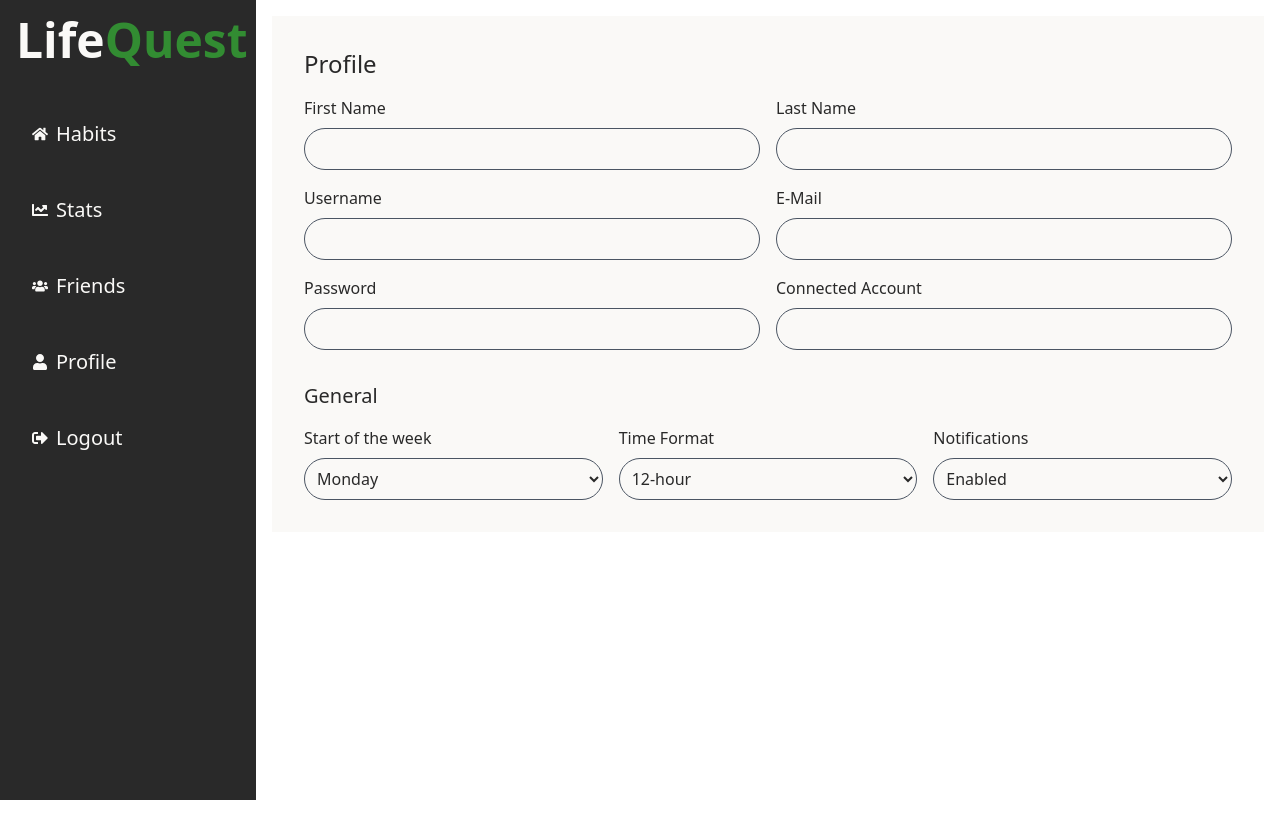
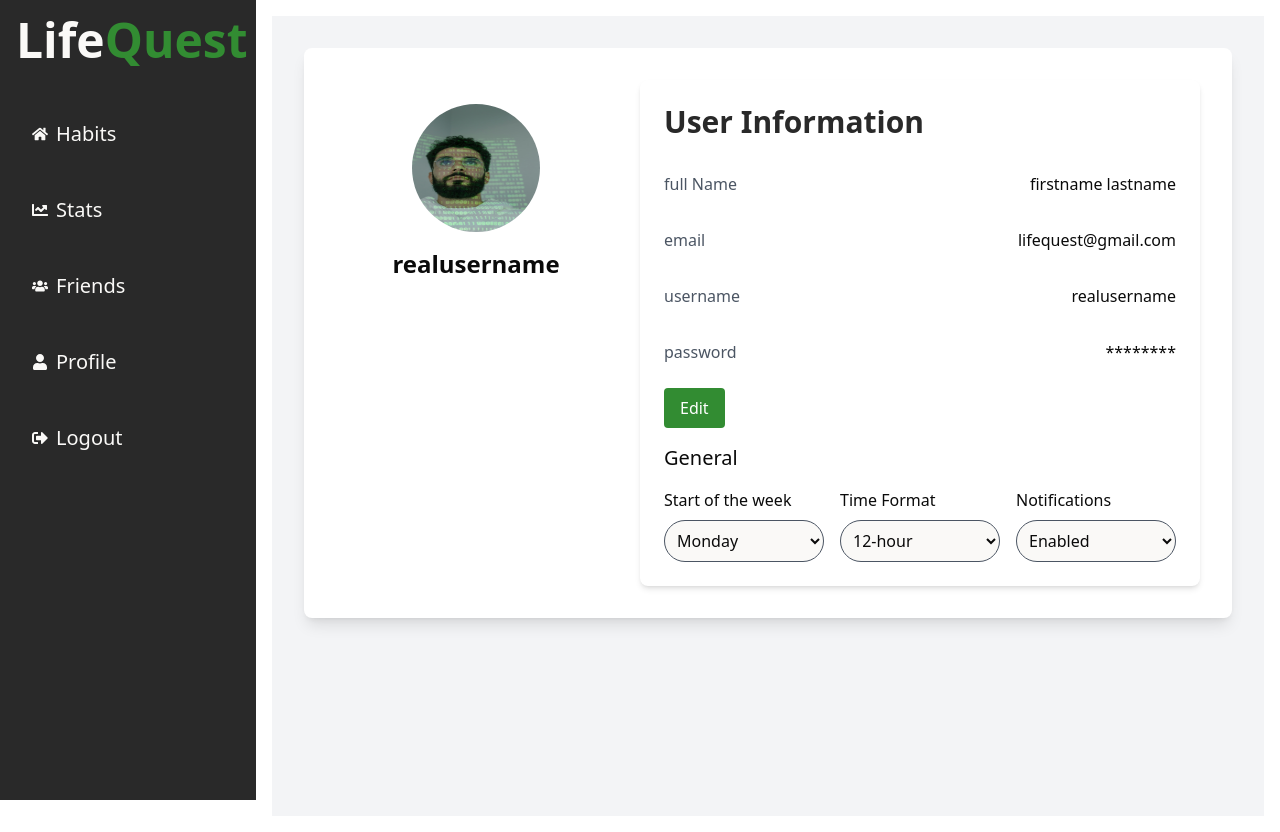
Before and after one commit to Team-Pixel-Perfect/LifeQuest-IBMSkillsBuild-Internship, a React (Vite) app: page /dashboard/profile in a window 1280 px wide. Before the commit the page ends 800 px from the top, so only its background shows below. Built offline with nearby package versions, Linux system fonts and the light colour scheme.

Commit message:
profile page overhaul

```diff
--- a/src/dashboard/Profile/Profile.jsx
+++ /dev/null
@@ -1,69 +0,0 @@
-import React from 'react';
-
-
-const ProfilePage = () => {
-    return (
-
-        <main className=" w-4/5 p-8 bg-customWhite text-customBlack h-full w-full">
-          <form>
-            <section className="mb-8">
-              <h3 className="text-2xl mb-4">Profile</h3>
-              <div className="grid grid-cols-2 gap-4">
-                <div className="form-group">
-                  <label className="block mb-2">First Name</label>
-                  <input type="text" className="w-full p-2 bg-customWhite border border-gray-600 rounded-full " />
-                </div>
-                <div className="form-group">
-                  <label className="block mb-2">Last Name</label>
-                  <input type="text" className="w-full p-2 bg-customWhite border border-gray-600 rounded-full" />
-                </div>
-                <div className="form-group">
-                  <label className="block mb-2">Username</label>
-                  <input type="text" className="w-full p-2 bg-customWhite border border-gray-600 rounded-full" />
-                </div>
-                <div className="form-group">
-                  <label className="block mb-2">E-Mail</label>
-                  <input type="email" className="w-full p-2 bg-customWhite border border-gray-600 rounded-full" />
-                </div>
-                <div className="form-group">
-                  <label className="block mb-2">Password</label>
-                  <input type="password" className="w-full p-2 bg-customWhite border border-gray-600 rounded-full" />
-                </div>
-                <div className="form-group">
-                  <label className="block mb-2">Connected Account</label>
-                  <input type="text" className="w-full p-2 bg-customWhite border border-gray-600 rounded-full" />
-                </div>
-              </div>
-            </section>
-            <section>
-              <h3 className="text-xl mb-4">General</h3>
-              <div className="grid grid-cols-3 gap-4">
-                <div className="form-group">
-                  <label className="block mb-2">Start of the week</label>
-                  <select className="w-full p-2 bg-customWhite border border-gray-600 rounded-full">
-                    <option>Monday</option>
-                    <option>Sunday</option>
-                  </select>
-                </div>
-                <div className="form-group">
-                  <label className="block mb-2">Time Format</label>
-                  <select className="w-full p-2 bg-customWhite border border-gray-600 rounded-full">
-                    <option>12-hour</option>
-                    <option>24-hour</option>
-                  </select>
-                </div>
-                <div className="form-group">
-                  <label className="block mb-2">Notifications</label>
-                  <select className="w-full p-2 bg-customWhite border border-gray-600 rounded-full">
-                    <option>Enabled</option>
-                    <option>Disabled</option>
-                  </select>
-                </div>
-              </div>
-            </section>
-          </form>
-        </main>
-      )
-};
-
-export default ProfilePage;
--- /dev/null
+++ b/src/dashboard/Profile/ProfilePage.jsx
@@ -0,0 +1,25 @@
+import React from 'react';
+import UserProfile from './UserProfile.jsx';
+import photo from './images/photo.jpg';
+
+const userInfo = {
+  profilePicture: photo,
+  details: {
+    fullName: "firstname lastname",
+    email: " lifequest@gmail.com",
+    username: "realusername",
+    password: 1234
+  }
+};
+
+function App() {
+  return (
+    <div className="min-h-screen bg-gray-100 p-8">
+      <div className="container mx-auto bg-white rounded-lg shadow-lg p-8">
+        <UserProfile user={userInfo} />
+      </div>
+    </div>
+  );
+}
+
+export default App;
--- /dev/null
+++ b/src/dashboard/Profile/UserProfile.jsx
@@ -0,0 +1,121 @@
+import React, { useState } from 'react';
+
+function UserProfile({ user }) {
+  const [userInfo, setUserInfo] = useState(user);
+
+  const handleUpdate = (updatedDetails) => {
+    setUserInfo((prevState) => ({
+      ...prevState,
+      details: { ...prevState.details, ...updatedDetails }
+    }));
+  };
+
+  return (
+    <div className="flex flex-col lg:flex-row">
+      <ProfileSidebar
+        name={userInfo.details.username}
+        profilePicture={userInfo.profilePicture}
+      />
+      <div className="lg:w-2/3 lg:ml-6 mt-6 lg:mt-0">
+        <UserDetails details={userInfo.details} onUpdate={handleUpdate} />
+      </div>
+    </div>
+  );
+}
+
+function ProfileSidebar({ name, profilePicture }) {
+  return (
+    <div className="lg:w-1/3">
+      <div className="bg-white p-6 rounded-lg text-center">
+        <img
+          className="w-32 h-32 mx-auto rounded-full"
+          src={profilePicture}
+          alt="Profile"
+        />
+        <h2 className="text-2xl font-semibold mt-4">{name}</h2>
+      </div>
+    </div>
+  );
+}
+
+function UserDetails({ details, onUpdate }) {
+  const [editMode, setEditMode] = useState(false);
+  const [formDetails, setFormDetails] = useState(details);
+
+  const handleChange = (e) => {
+    const { name, value } = e.target;
+    setFormDetails((prevDetails) => ({
+      ...prevDetails,
+      [name]: value,
+    }));
+  };
+
+  const handleSubmit = (e) => {
+    e.preventDefault();
+    onUpdate(formDetails);
+    setEditMode(false);
+  };
+
+  return (
+    <div className="bg-white p-6 rounded-lg shadow-md">
+      <h2 className="text-3xl font-semibold mb-6 text-customBlack">User Information</h2>
+      {editMode ? (
+        <form onSubmit={handleSubmit} className="space-y-4">
+          {Object.entries(formDetails).map(([key, value], index) => (
+            <div key={index} className="flex items-center justify-between">
+              <label className="text-gray-600" htmlFor={key}>{key.replace(/([A-Z])/g, ' $1')}</label>
+              <input
+                className="ml-4 p-2 bg-customWhite border border-gray-600 rounded-full"
+                id={key}
+                name={key}
+                type="text"
+                value={value}
+                onChange={handleChange}
+              />
+            </div>
+          ))}
+          <button type="submit" className="mt-6 bg-customOrange text-white px-4 py-2 rounded">Save</button>
+        </form>
+      ) : (
+        <div className="space-y-4">
+          {Object.entries(details).map(([key, value], index) => (
+            <div key={index} className="flex items-center justify-between py-2">
+              <span className="text-gray-600">{key.replace(/([A-Z])/g, ' $1')}</span>
+              <span>{((key==='password') ? '********' : value)}</span>
+            </div>
+          ))}
+          <button className="mt-6 bg-customGreen text-white px-4 py-2 rounded" onClick={() => setEditMode(true)}>Edit</button>
+        </div>
+      )}
+
+    <section>
+              <h3 className="text-xl my-4">General</h3>
+              <div className="grid grid-cols-3 gap-4">
+                <div className="form-group">
+                  <label className="block mb-2">Start of the week</label>
+                  <select className="w-full p-2 bg-customWhite border border-gray-600 rounded-full">
+                    <option>Monday</option>
+                    <option>Sunday</option>
+                  </select>
+                </div>
+                <div className="form-group">
+                  <label className="block mb-2">Time Format</label>
+                  <select className="w-full p-2 bg-customWhite border border-gray-600 rounded-full">
+                    <option>12-hour</option>
+                    <option>24-hour</option>
+                  </select>
+                </div>
+                <div className="form-group">
+                  <label className="block mb-2">Notifications</label>
+                  <select className="w-full p-2 bg-customWhite border border-gray-600 rounded-full">
+                    <option>Enabled</option>
+                    <option>Disabled</option>
+                  </select>
+                </div>
+              </div>
+            </section>
+    </div>
+  );
+}
+
+export default UserProfile;
--- a/src/main.jsx
+++ b/src/main.jsx
@@ -11,7 +11,7 @@ import StatsPage from './dashboard/Stats/Stats.jsx';
 import FriendsPage from './dashboard/Friends/Friends.jsx';
 import FriendsProgress from './dashboard/Friends/FriendsProgress.jsx'; // Ensure this import is correct
 import Requests from './dashboard/Friends/Requests.jsx';
-import ProfilePage from './dashboard/Profile/Profile.jsx';
+import ProfilePage from './dashboard/Profile/ProfilePage.jsx';
 import './index.css';
 
 const router = createBrowserRouter([
```
Also changed, not shown: src/dashboard/Profile/images/photo.jpg (added).
